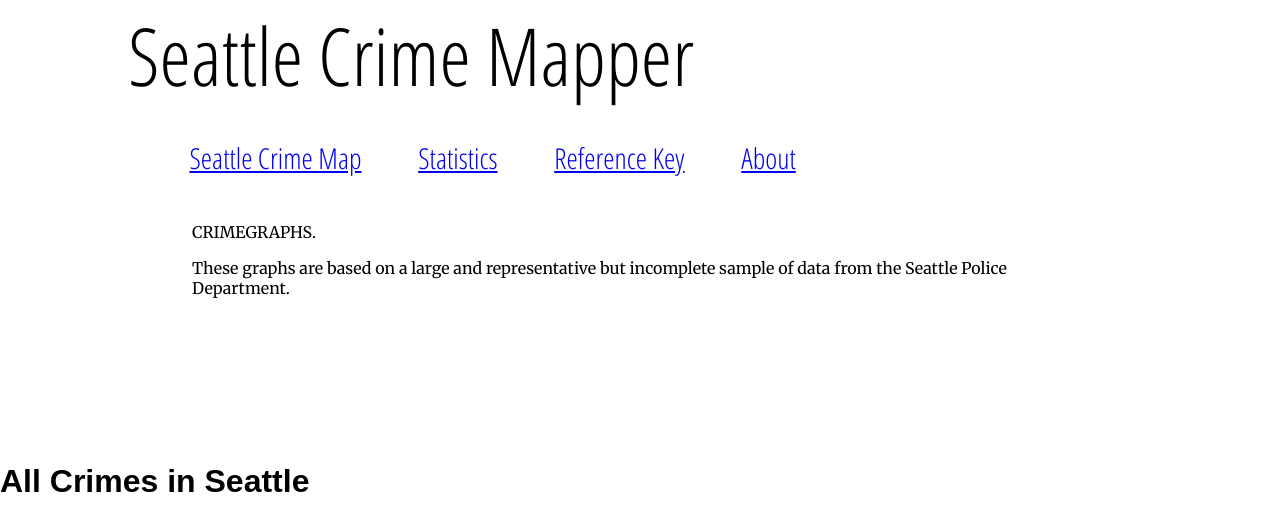
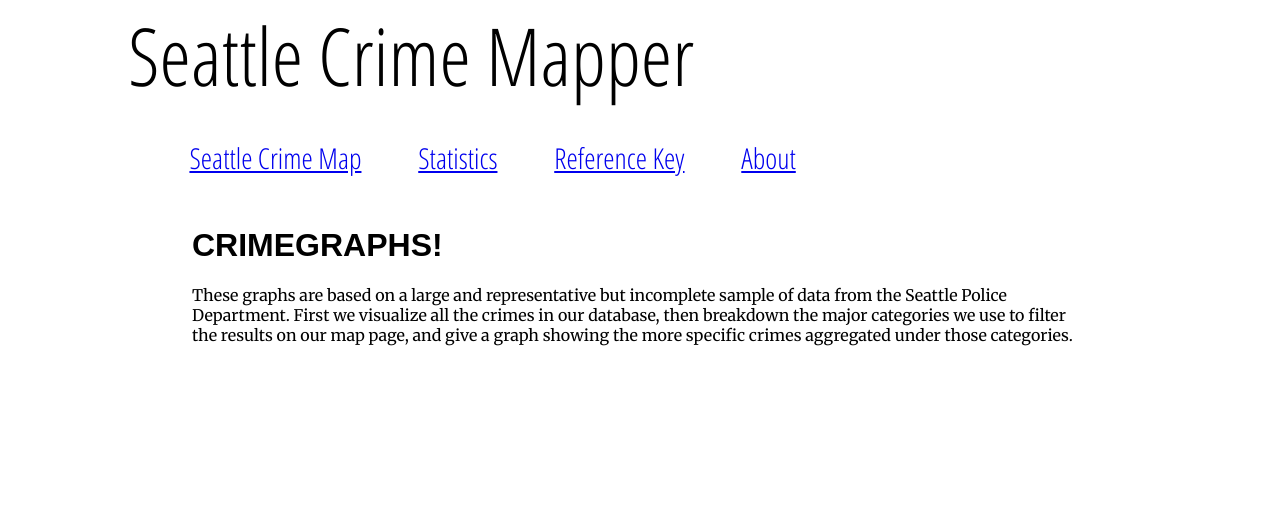
Before and after one commit to MurderSheWrote/MurderSheWroteSeattle, a Python web app: template crimemapper/templates/graphs.jinja2 in a window 1280 px wide. Shown: the top 512 px of the page. Run offline with Jinja, Linux system fonts and the light colour scheme; the template is opened without the code that fills it, so the values that code supplies are empty.

Commit message:
changed some html, extended explanatory paragraph

```diff
--- a/crimemapper/templates/graphs.jinja2
+++ b/crimemapper/templates/graphs.jinja2
@@ -3,8 +3,8 @@
   <script   src="https://code.jquery.com/jquery-2.2.2.min.js"   integrity="sha256-36cp2Co+/62rEAAYHLmRCPIych47CvdM+uTBJwSzWjI="   crossorigin="anonymous"></script>
   <script src="static/chart.js"></script>
   <div class="words">
-    <p>CRIMEGRAPHS.</p>
-    <p>These graphs are based on a large and representative but incomplete sample of data from the Seattle Police Department.
+    <h1>CRIMEGRAPHS!</h1>
+    <p>These graphs are based on a large and representative but incomplete sample of data from the Seattle Police Department. First we visualize all the crimes in our database, then breakdown the major categories we use to filter the results on our map page, and give a graph showing the more specific crimes aggregated under those categories.
   </div>
   <div>
     <h1>All Crimes in Seattle</h1>
```
